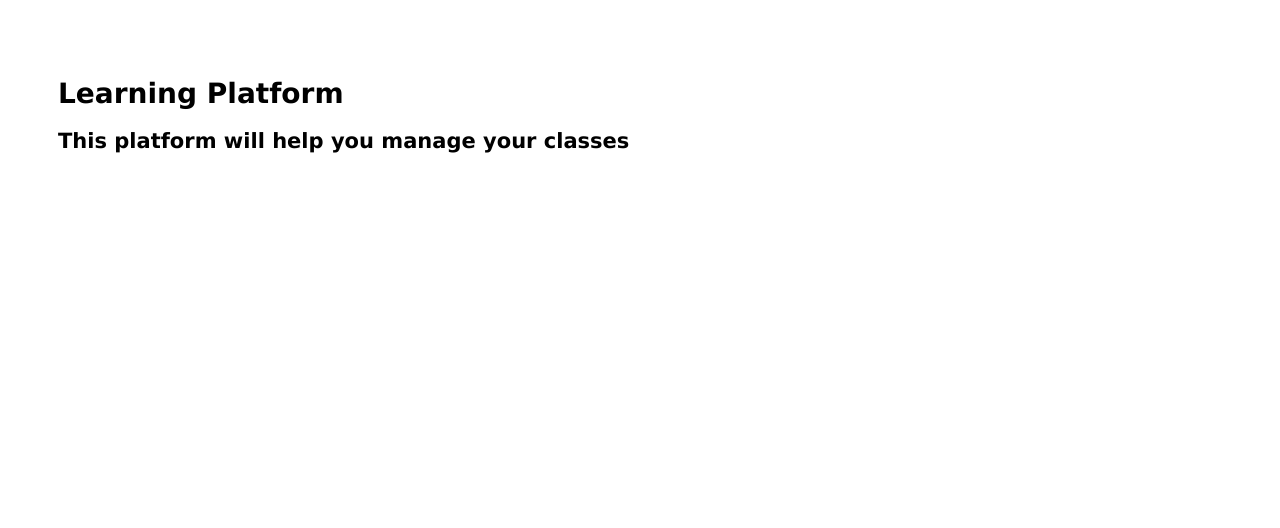
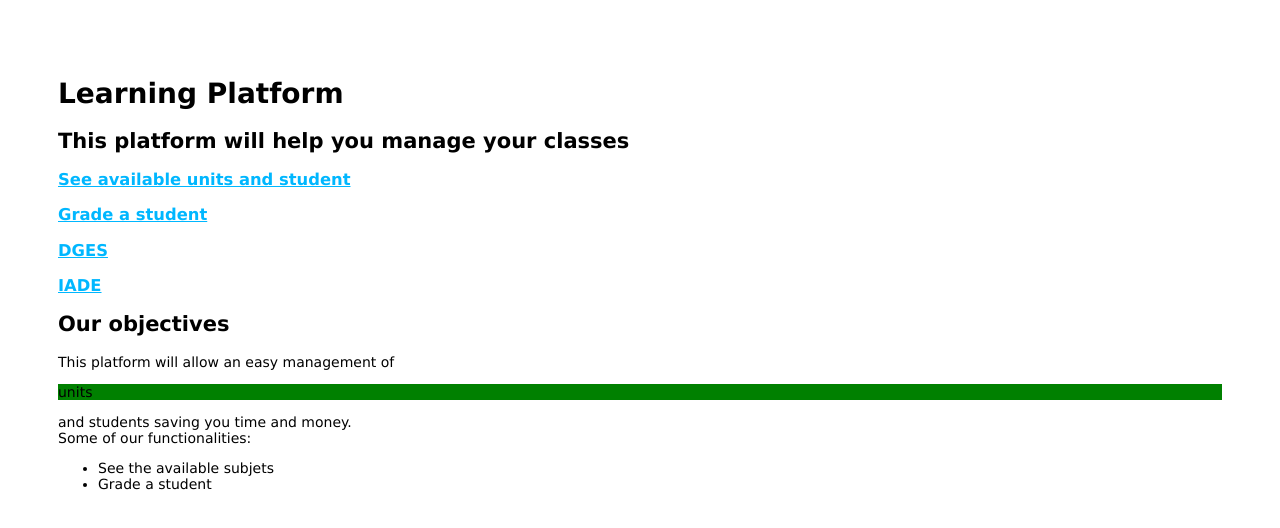
Before and after one commit to Silvarini/tutorial-website-js, a website: page Website/alunos/public/index.html in a window 1280 px wide. Drawn offline with Linux system fonts and the light colour scheme.

Commit message:
Navigation Links, main content start

```diff
--- a/Website/alunos/public/index.html
+++ b/Website/alunos/public/index.html
@@ -8,16 +8,29 @@
 <!--<base href="">-->
 <meta charset="utf-8" />
 <title>Learning Platform</title>
-<h1>Learning Platform</h1>
-<h2>This platform will help you manage your classes</h2>
-
   </head>
 
   <body>
+    <h1>Learning Platform</h1>
+    <h2>This platform will help you manage your classes</h2>
 
-  <nav></nav>
+    <nav>
+      <h3><a href="units.html">See available units and student</a></h3>
+      <h3><a href="grading.html">Grade a student</a></h3>
+      <h3><a href="https://www.dges.gov.pt/pt">DGES</a></h3>
+      <h3><a href="https://www.iade.europeia.pt/">IADE</a></h3>
+      </nav>
 
-  <main></main>
+  <main>
+    <h2>Our objectives</h2>
+    <p>This platform will allow an easy management of <p style="background-color:green;">units</p> and students saving you time and money.<br>
+      Some of our functionalities:</p>
+      <ul>
+        <li>See the available subjets</li>
+        <li>Grade a student</li>
+        </ul>
+
+  </main>
 
   <aside></aside>
 
```
